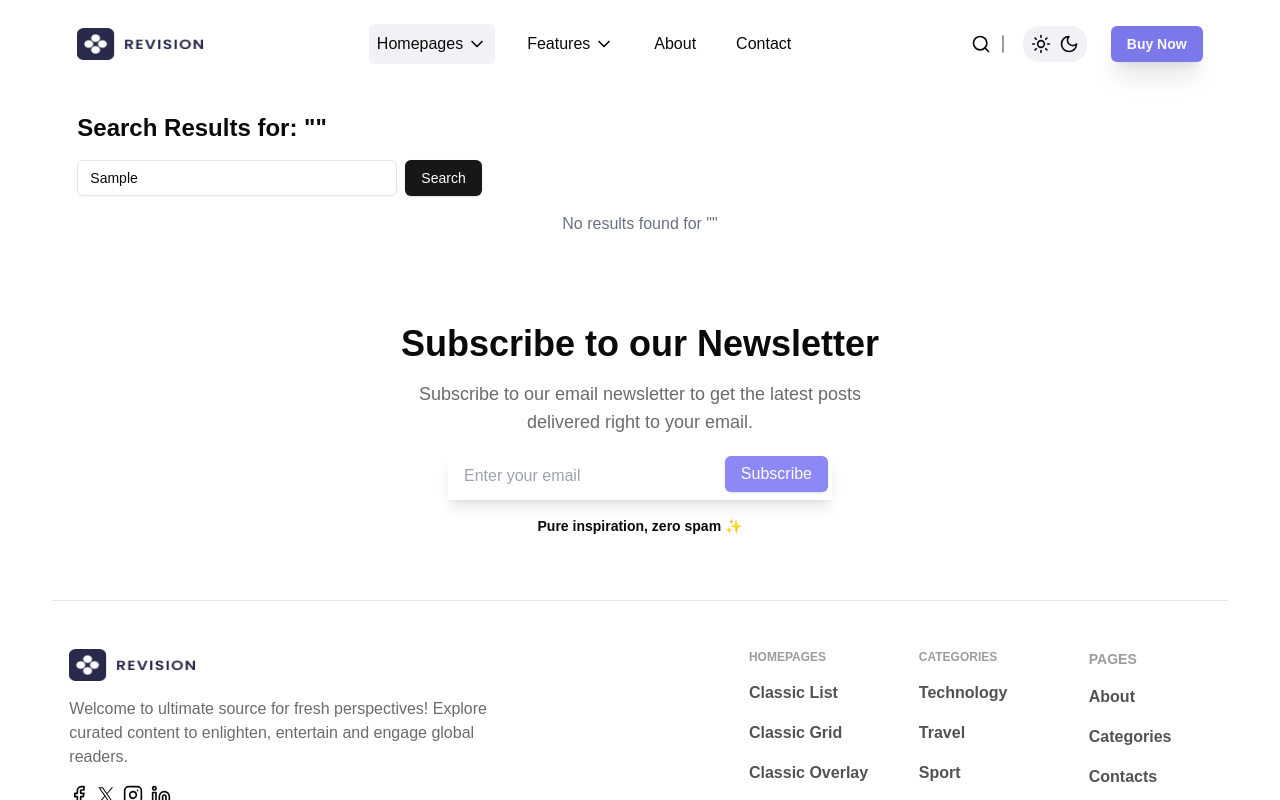
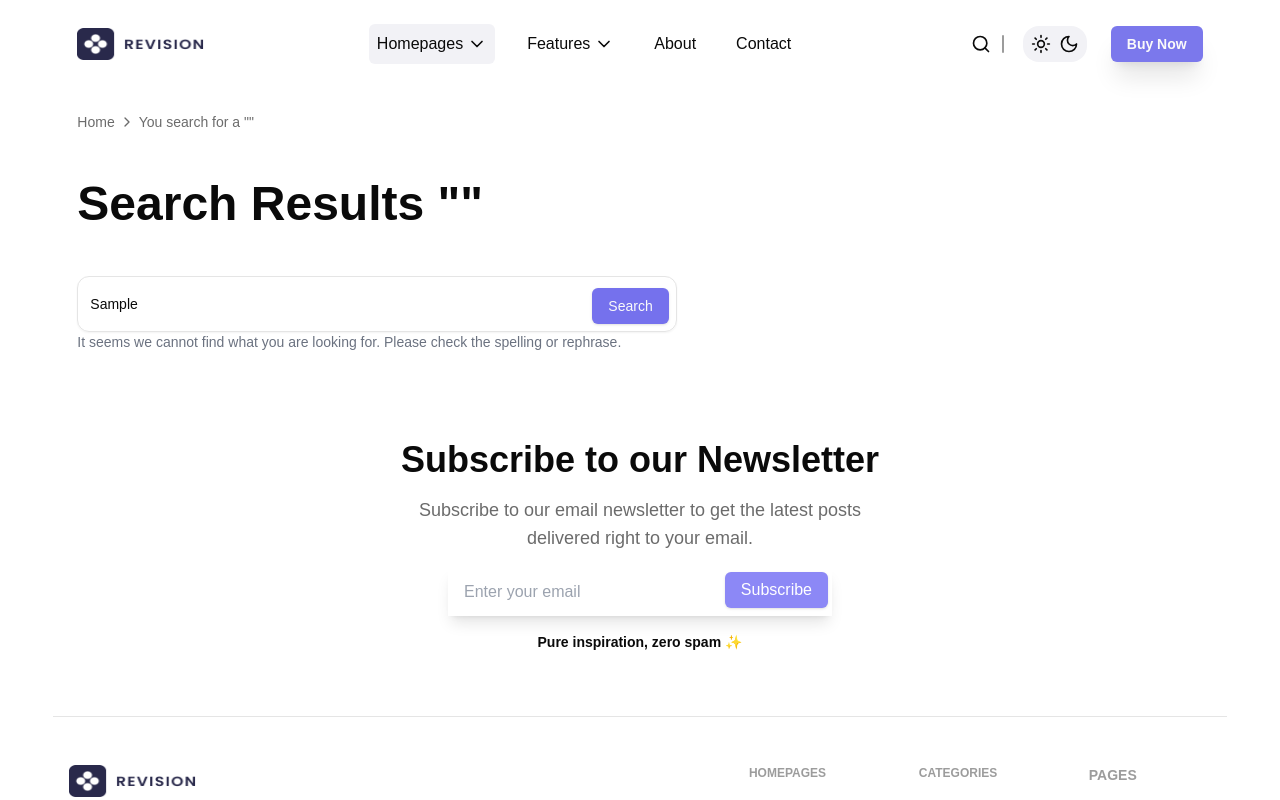
Before and after one commit to Bandanagurung11/blogs, a Next.js app in the folder frontend/: page /search in a window 1280 px wide. Both pictures are taken after typing "Sample" into the empty fields and a click on the button "Search". Shown: the top 800 px of the page. Built offline with nearby package versions, Linux system fonts and the light colour scheme.

Commit message:
dynamic search functionality, working with database

```diff
--- /dev/null
+++ b/frontend/app/api/search/route.tsx
@@ -0,0 +1,104 @@
+const express = require("express");
+const mongoose = require("mongoose");
+const Article = require("./models/Article"); // Adjust path if needed
+
+const app = express();
+app.use(express.json());
+
+// MongoDB connection (if not already connected)
+mongoose.connect(process.env.MONGO_URI)
+  .then(() => console.log("MongoDB connected"))
+  .catch((err) => console.error("MongoDB connection error:", err));
+
+// Search route
+app.get("/api/search", async (req, res) => {
+  const query = req.query.query;
+  const page = parseInt(req.query.page) || 1;
+  const limit = 5;
+
+  if (!query) return res.json({ results: [], total: 0 });
+
+  try {
+    const results = await Article.find({
+      $or: [
+        { title: { $regex: query, $options: "i" } },
+        { content: { $regex: query, $options: "i" } },
+        { categories: { $regex: query, $options: "i" } },
+      ],
+    })
+      .skip((page - 1) * limit)
+      .limit(limit);
+
+    const total = await Article.countDocuments({
+      $or: [
+        { title: { $regex: query, $options: "i" } },
+        { content: { $regex: query, $options: "i" } },
+        { categories: { $regex: query, $options: "i" } },
+      ],
+    });
+
+    res.json({ results, total, page, pages: Math.ceil(total / limit) });
+  } catch (error) {
+    console.error("Search error:", error);
+    res.status(500).json({ error: "Something went wrong" });
+  }
+});
+
+const PORT = process.env.PORT || 5000;
+app.listen(PORT, () => console.log(`Server running on port ${PORT}`));
+
+
+
+import { useState } from "react";
+import axios from "axios";
+
+export default function SearchFunctionality() {
+  const [searchQuery, setSearchQuery] = useState("");
+  const [articles, setArticles] = useState([]);
+  const [page, setPage] = useState(1);
+  const [totalPages, setTotalPages] = useState(1);
+
+  const handleSearch = async (newPage = 1) => {
+    if (!searchQuery.trim()) return;
+
+    try {
+      const response = await axios.get(`http://localhost:5000/api/search?query=${searchQuery}&page=${newPage}`);
+      setArticles(response.data.results);
+      setTotalPages(response.data.pages);
+      setPage(newPage);
+    } catch (error) {
+      console.error("Search failed:", error);
+    }
+  };
+
+  return (
+    <div>
+      <input
+        type="text"
+        value={searchQuery}
+        onChange={(e) => setSearchQuery(e.target.value)}
+        placeholder="Search articles..."
+      />
+      <button onClick={() => handleSearch()}>Search</button>
+
+      <ul>
+        {articles.map((article) => (
+          <li key={article._id}>
+            <h3>{article.title}</h3>
+            <p>{article.shortDescription}</p>
+          </li>
+        ))}
+      </ul>
+
+      <div>
+        <button disabled={page === 1} onClick={() => handleSearch(page - 1)}>
+          Previous
+        </button>
+        <span>Page {page} of {totalPages}</span>
+        <button disabled={page === totalPages} onClick={() => handleSearch(page + 1)}>
+          Next
+        </button>
+      </div>
+    </div>
+  );
+}
--- a/frontend/app/search/page.tsx
+++ b/frontend/app/search/page.tsx
@@ -6,6 +6,7 @@ import Link from "next/link";
 import { Input } from "@/components/ui/input";
 import { Button } from "@/components/ui/button";
 import { Card } from "@/components/ui/card";
+import { ChevronRight } from "lucide-react";
 
 // Mock data for testing (Replace this with API call if needed)
 const mockData = [
@@ -40,17 +41,32 @@ export default function Page() {
 
   return (
     <div className="container mx-auto p-6">
-      <h1 className="text-2xl font-bold mb-4">Search Results for: &quot;{query}&quot;</h1>
-
-      {/* Search Input */}
-      <div className="flex gap-2 mb-4">
-        <Input
-          placeholder="Search again..."
-          value={searchQuery}
-          onChange={(e) => setSearchQuery(e.target.value)}
-          className="w-80"
-        />
-        <Button onClick={() => handleSearch(searchQuery)}>Search</Button>
+      <div className="space-y-12">
+        <div className="flex gap-1 items-center opacity-60 text-sm ">
+          <Link href="/">
+            <p>Home</p>
+          </Link>
+          <ChevronRight className="h-4 w-4" />
+          <p>You search for a &quot;{query}&quot;</p>
+        </div>
+        <p className="text-5xl font-bold mb-4">
+          {" "}
+          Search Results &quot;{query}&quot;
+        </p>
+        <div className="relative">
+          <Input
+            placeholder="Search again..."
+            value={searchQuery}
+            onChange={(e) => setSearchQuery(e.target.value)}
+            className="h-14 w-[600px] rounded-xl"
+          />
+          <Button
+            className="bg-[#7571ED] hover:bg-[#7571ED] hover:shadow-2xl absolute left-[515px] top-3"
+            onClick={() => handleSearch(searchQuery)}
+          >
+            Search
+          </Button>
+        </div>
       </div>
 
       {/* Search Results */}
@@ -64,8 +80,8 @@ export default function Page() {
             </Link>
           ))
         ) : (
-          <p className="col-span-full text-center text-gray-500">
-            No results found for "{query}"
+          <p className="col-span-full text-sm text-gray-500">
+           It seems we cannot find what you are looking for. Please check the spelling or rephrase.
           </p>
         )}
       </div>
```
